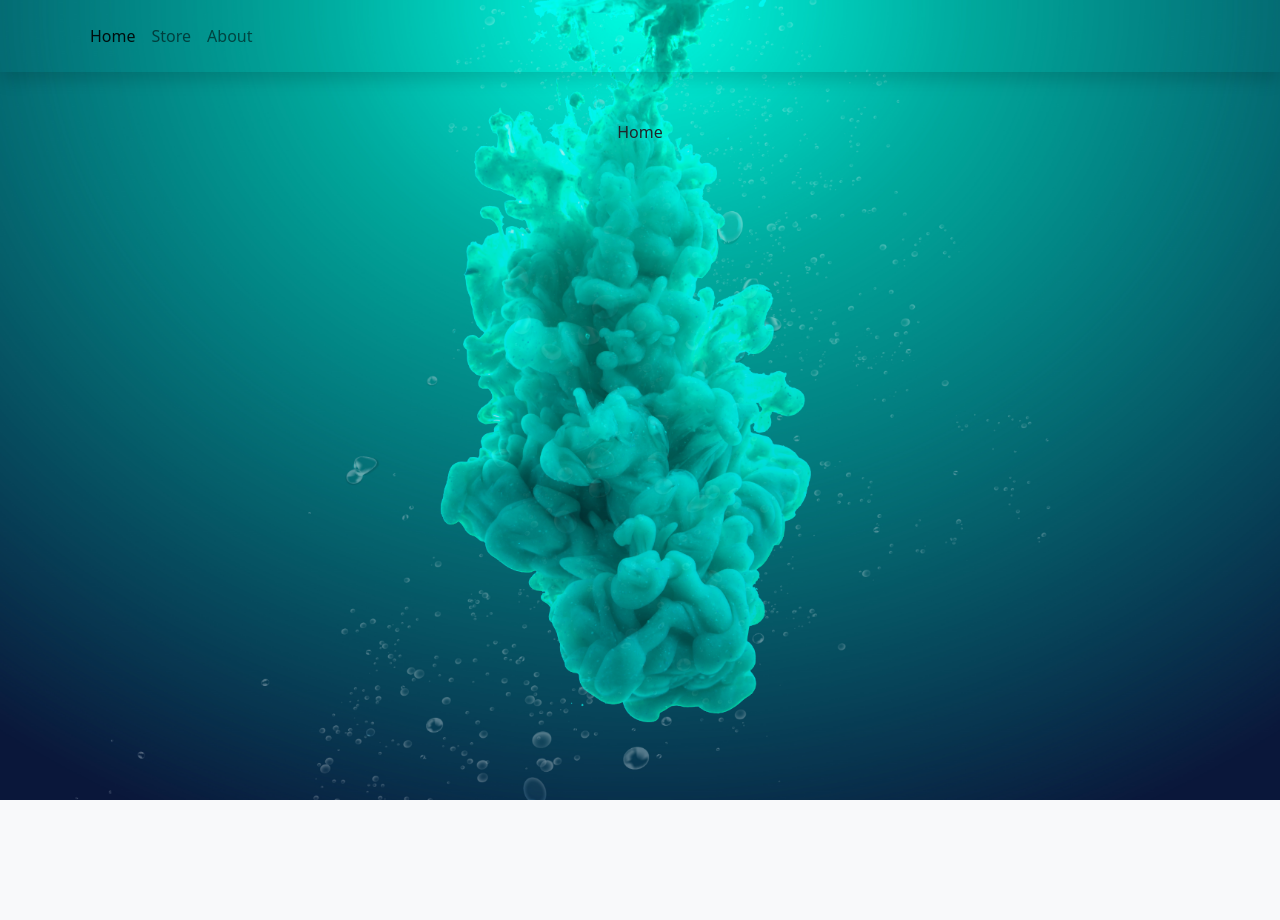
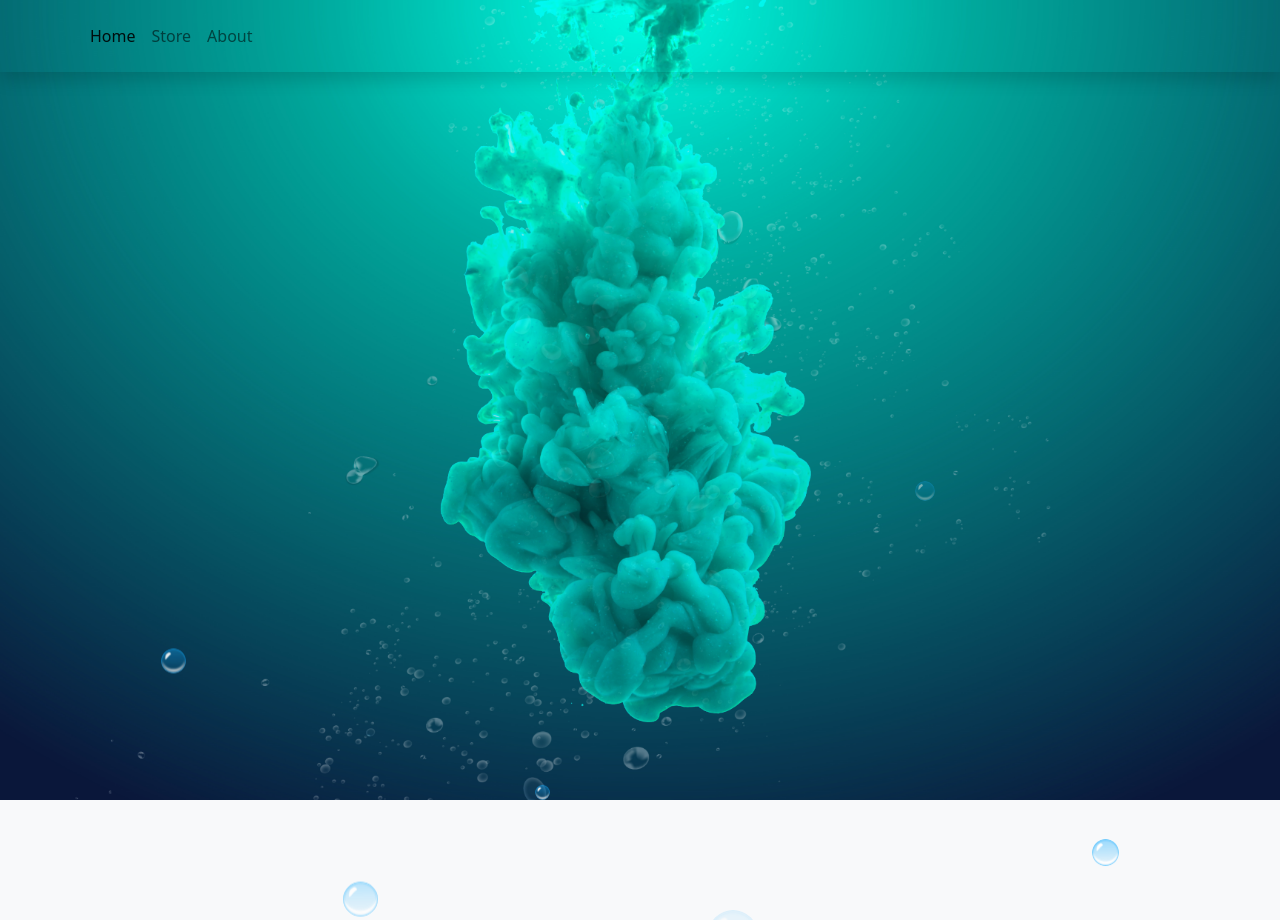
Before and after one commit to miracerdin/shopping-chart-react-typescript, a React (Create React App) app: page / in a window 1280 px wide. Before the commit the page ends 800 px from the top, so only its background shows below. Built offline with nearby package versions, Linux system fonts and the light colour scheme.

Commit message:
animation added

```diff
--- a/src/App.css
+++ b/src/App.css
@@ -10,3 +10,75 @@
 .bg {
   background-color: #9df1d5;
 }
+.cover {
+  position: relative;
+}
+.home {
+  height: 100vh;
+  width: 100%;
+  display: flex;
+  justify-content: space-around;
+  overflow: hidden;
+}
+.balon {
+  width: 50px;
+  height: 50px;
+  border-radius: 50%;
+  background-image: url("../public/imgs/bubble.png");
+  background-size: cover;
+  background-repeat: no-repeat;
+  background-position: center;
+  position: relative;
+  bottom: -100vh;
+  overflow: hidden;
+  animation: mirac 5s ease-in infinite;
+}
+.bublecover {
+  display: flex;
+}
+@keyframes mirac {
+  0% {
+    transform: translateY(0);
+    opacity: 0;
+  }
+  25% {
+    opacity: 1;
+  }
+  50% {
+    opacity: 1;
+  }
+  75% {
+    opacity: 0.5;
+  }
+  100% {
+    transform: translateY(-80vh);
+    opacity: 0;
+  }
+}
+.balon:nth-child(1) {
+  width: 25px;
+  height: 25px;
+}
+.balon:nth-child(2) {
+  animation-delay: 2s;
+  width: 35px;
+  height: 35px;
+}
+.balon:nth-child(3) {
+  animation-delay: 1s;
+  width: 15px;
+  height: 15px;
+}
+.balon:nth-child(4) {
+  animation-delay: 2.5s;
+}
+.balon:nth-child(5) {
+  animation-delay: 4s;
+  width: 20px;
+  height: 20px;
+}
+.balon:nth-child(6) {
+  animation-delay: 1.5s;
+  width: 27px;
+  height: 27px;
+}
--- a/src/App.tsx
+++ b/src/App.tsx
@@ -12,7 +12,7 @@ function App() {
     <div className="App">
       <ShoppingCartProvider>
         <Navbar />
-        <Container className="mb-4">
+        <Container className="mb-4 cover">
           <Routes>
             <Route path="/" element={<Home />} />
             <Route path="/store" element={<Store />} />
--- a/src/pages/Home.tsx
+++ b/src/pages/Home.tsx
@@ -1,7 +1,16 @@
 import React from "react";
 
 const Home = () => {
-  return <div>Home</div>;
+  return (
+    <div className="home">
+      <div className="balon"></div>
+      <div className="balon"></div>
+      <div className="balon"></div>
+      <div className="balon"></div>
+      <div className="balon"></div>
+      <div className="balon"></div>
+    </div>
+  );
 };
 
 export default Home;
```
Also changed, not shown: public/imgs/bubble.png (added).
